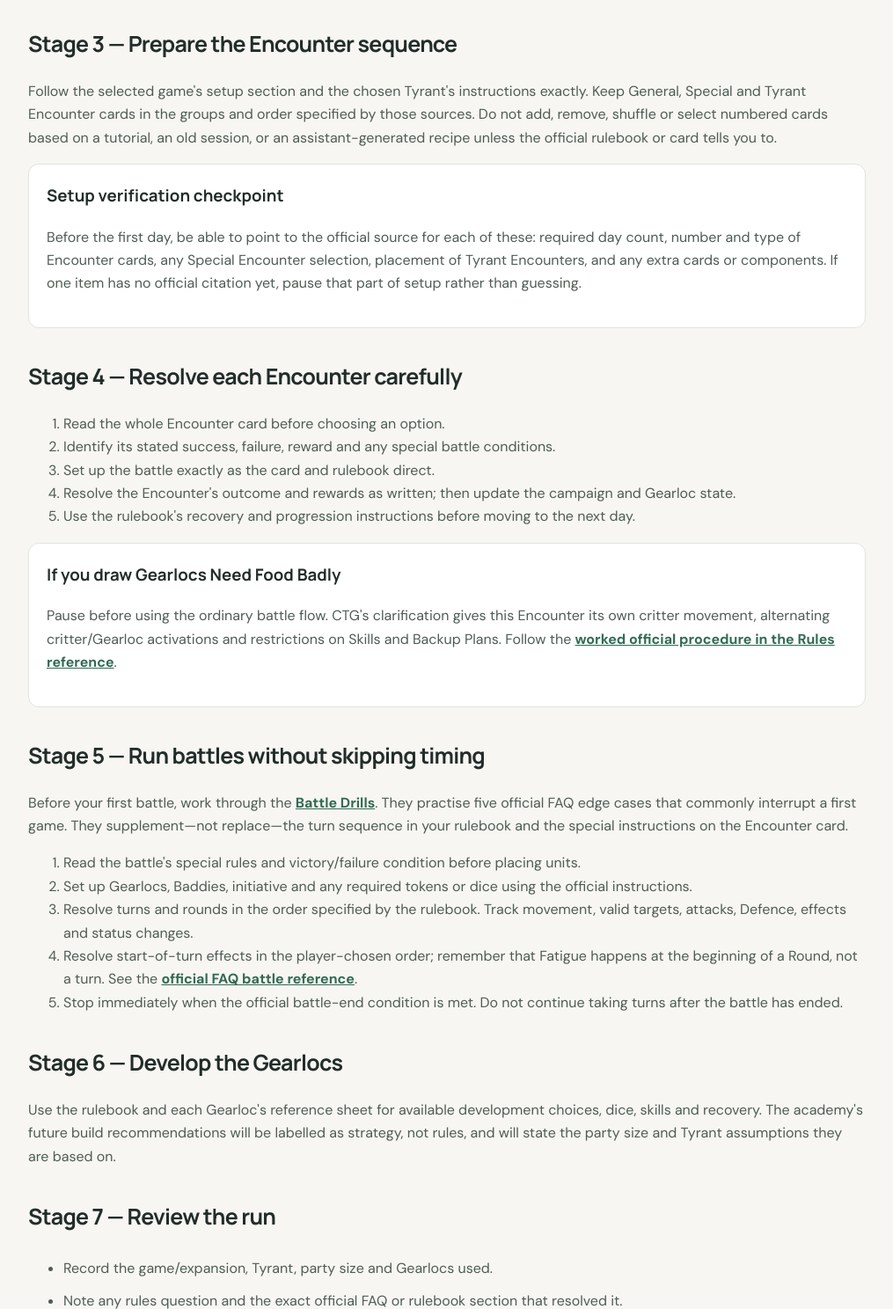
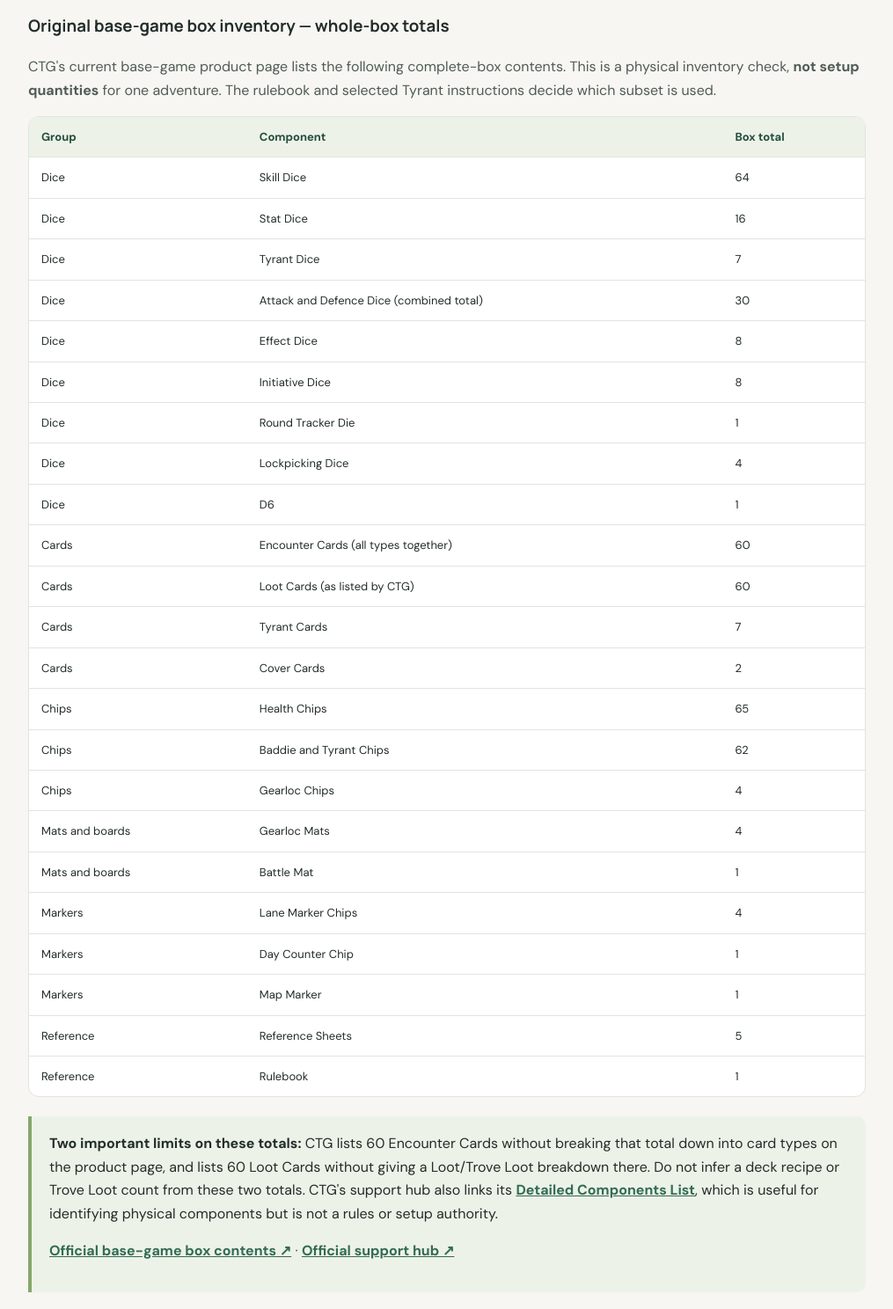
Before and after one commit to JamSpot/too-many-bones-solo-academy, a plain HTML site: page getting-started.html in a window 1280 px wide. Shown: the part 1740-3228 px from the top of the page at 88% size, without its empty margins (132-1147 px from the left). Drawn offline with Linux system fonts and the light colour scheme.

Commit message:
Add verified base-game component inventory and source audit

```diff
--- a/getting-started.html
+++ b/getting-started.html
@@ -51,6 +51,43 @@
 <li>The current official rulebook and the <a href="https://support.chiptheorygames.com/support/solutions/33000133540" target="_blank" rel="noopener">official Too Many Bones FAQ index</a> within reach.</li>
 </ul>
 <p>Do not infer a component count from another edition or from the total number of cards printed on a product page. Use the setup section of the actual rulebook.</p>
+<h3>Original base-game box inventory — whole-box totals</h3>
+<p>CTG's current base-game product page lists the following complete-box contents. This is a physical inventory check, <strong>not setup quantities</strong> for one adventure. The rulebook and selected Tyrant instructions decide which subset is used.</p>
+<div class="table-wrap">
+<table>
+<thead><tr><th>Group</th><th>Component</th><th>Box total</th></tr></thead>
+<tbody>
+<tr><td>Dice</td><td>Skill Dice</td><td>64</td></tr>
+<tr><td>Dice</td><td>Stat Dice</td><td>16</td></tr>
+<tr><td>Dice</td><td>Tyrant Dice</td><td>7</td></tr>
+<tr><td>Dice</td><td>Attack and Defence Dice (combined total)</td><td>30</td></tr>
+<tr><td>Dice</td><td>Effect Dice</td><td>8</td></tr>
+<tr><td>Dice</td><td>Initiative Dice</td><td>8</td></tr>
+<tr><td>Dice</td><td>Round Tracker Die</td><td>1</td></tr>
+<tr><td>Dice</td><td>Lockpicking Dice</td><td>4</td></tr>
+<tr><td>Dice</td><td>D6</td><td>1</td></tr>
+<tr><td>Cards</td><td>Encounter Cards (all types together)</td><td>60</td></tr>
+<tr><td>Cards</td><td>Loot Cards (as listed by CTG)</td><td>60</td></tr>
+<tr><td>Cards</td><td>Tyrant Cards</td><td>7</td></tr>
+<tr><td>Cards</td><td>Cover Cards</td><td>2</td></tr>
+<tr><td>Chips</td><td>Health Chips</td><td>65</td></tr>
+<tr><td>Chips</td><td>Baddie and Tyrant Chips</td><td>62</td></tr>
+<tr><td>Chips</td><td>Gearloc Chips</td><td>4</td></tr>
+<tr><td>Mats and boards</td><td>Gearloc Mats</td><td>4</td></tr>
+<tr><td>Mats and boards</td><td>Battle Mat</td><td>1</td></tr>
+<tr><td>Markers</td><td>Lane Marker Chips</td><td>4</td></tr>
+<tr><td>Markers</td><td>Day Counter Chip</td><td>1</td></tr>
+<tr><td>Markers</td><td>Map Marker</td><td>1</td></tr>
+<tr><td>Reference</td><td>Reference Sheets</td><td>5</td></tr>
+<tr><td>Reference</td><td>Rulebook</td><td>1</td></tr>
+</tbody>
+</table>
+</div>
+<div class="info-box">
+<strong>Two important limits on these totals:</strong> CTG lists 60 Encounter Cards without breaking that total down into card types on the product page, and lists 60 Loot Cards without giving a Loot/Trove Loot breakdown there. Do not infer a deck recipe or Trove Loot count from these two totals. CTG's support hub also links its <a href="https://docs.google.com/spreadsheets/d/1u7oliwt9ASL_ECoGrkwFvl4d3M1brwfZxB71PtRX2-I/edit?usp=sharing" target="_blank" rel="noopener">Detailed Components List</a>, which is useful for identifying physical components but is not a rules or setup authority.
+<p><a href="https://chiptheorygames.com/products/too-many-bones" target="_blank" rel="noopener">Official base-game box contents ↗</a> · <a href="https://chiptheorygames.com/pages/support/too-many-bones" target="_blank" rel="noopener">Official support hub ↗</a></p>
+</div>
+
 
 <h2>Stage 3 — Prepare the Encounter sequence</h2>
 <p>Follow the selected game's setup section and the chosen Tyrant's instructions exactly. Keep General, Special and Tyrant Encounter cards in the groups and order specified by those sources. Do not add, remove, shuffle or select numbered cards based on a tutorial, an old session, or an assistant-generated recipe unless the official rulebook or card tells you to.</p>
```
